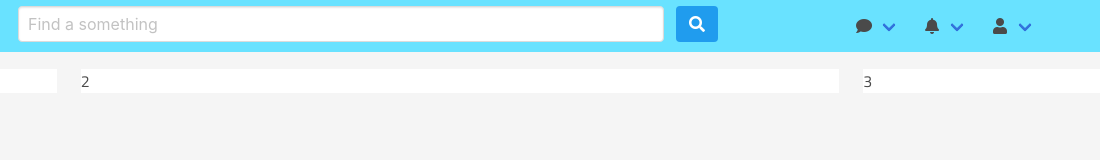
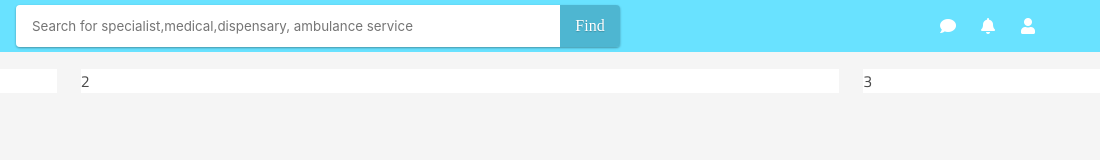
Before and after one commit to fahimhasan2020/medicalwebfrontend, a website built with webpack: page public/index.html in a window 1280 px wide. Shown: the full height of the page, 180-1280 px from the left. Built offline with nearby package versions, Linux system fonts and the light colour scheme.

Commit message:
navigation commited

```diff
--- a/public/index.html
+++ b/public/index.html
@@ -34,56 +34,32 @@
     <div class="container">
     <div class="navbar-brand">
       <a class="navbar-item" href="https://bulma.io">
-        <img src="https://bulma.io/images/bulma-logo.png" width="112" height="28">
+        <img src="https://bulma.io/images/bulma-logo.png" width="112" height="28" alt="">
       </a>
-
       <a role="button" class="navbar-burger burger" aria-label="menu" aria-expanded="false" data-target="navbarBasicExample">
         <span aria-hidden="true"></span>
         <span aria-hidden="true"></span>
         <span aria-hidden="true"></span>
       </a>
     </div>
-
     <div id="navbarBasicExample" class="navbar-menu">
-
           <div class="navbar-start">
-              <div class="">
-              <div style="width: 700px"; class="field is-grouped m-t-2 m-l-6">
-                  <p class="control is-expanded">
-                    <input class="input" type="text" placeholder="Find a something">
-                  </p>
-                  <p class="control">
-                    <a class="button is-info">
-                        <i class="fas fa-search"></i>
-                    </a>
-                  </p>
-                </div>
-      </div>
-      </div>
+              <form method="post" class="form-search m-t-1 m-l-4">
+                  <input type="text" class="textbox" placeholder="Search for specialist,medical,dispensary, ambulance service">
+                  <input title="Search" value="Find" type="submit" class="button">
+              </form>
+          </div>
         <div class="navbar-end">
-          <div class="navbar-item has-dropdown">
-            <a href="" class="navbar-link">
-              <span class="icon">
+          <div class="navbar-item has-dropdown" id="has-dropdown">
+            <a href="" class="navbar-item">
+              <span class="icon color-white nav-a">
                 <i class="fas fa-comment is-outlined"></i>
               </span>
             </a>
-            <div class="navbar-dropdown is-right">
-              <a href="" class="navbar-item">
-                <div class="columns">
-                  <div class="column is-3">
-                     <img src="https://via.placeholder.com/150" class="message-owner">
-                  </div>
-                  <div class="column">
-                    <p> <b>Abul</b> </p>
-                    <p>Lorem ipsum dolor sit amet</p>
-                  </div>
-                </div>
-              </a>
-            </div>
           </div>
           <div class="navbar-item has-dropdown">
-            <a class="navbar-link">
-                <span class="icon ">
+            <a class="navbar-item">
+                <span class="icon color-white nav-a">
                 <i class="fas fa-bell is-outlined"></i>
                 </span>
             </a>
@@ -101,10 +77,9 @@
                 </a>
               </div>
           </div>
-
           <div class="navbar-item has-dropdown">
-          <a class="navbar-link">
-              <span class="icon ">
+          <a class="navbar-item">
+              <span class="icon color-white nav-a">
                   <i class="fas fa-user is-outlined"></i>
                 </span>
           </a>
@@ -125,7 +100,6 @@
             </a>
           </div>
         </div>
-
       </div>
     </div>
   </div>
@@ -141,6 +115,5 @@
               <div class="has-background-white">3</div>
             </div>
   </div>
-
 </body>
 </html>
--- a/src/css/app.css
+++ b/src/css/app.css
@@ -1,6 +1,5 @@
 
 @import url("https://fonts.googleapis.com/css?family=Titillium+Web:200,200i,300,300i,400,400i,600,600i,700,700i,900");
-
 html ,body{background:whitesmoke;height: 100%; font-family: "Titillium Web", sans-serif;}
 .p-1{padding:5px}
 .p-2{padding:6px}
@@ -8,87 +7,125 @@ html ,body{background:whitesmoke;height: 100%; font-family: "Titillium Web", san
 .p-4{padding:8px}
 .p-5{padding:9px}
 .p-6{padding:10px}
-
 .p-t-1{padding-top:5px}
 .p-t-2{padding-top:6px}
 .p-t-3{padding-top:7px}
 .p-t-4{padding-top:8px}
 .p-t-5{padding-top:9px}
 .p-t-6{padding-top:10px}
-
 .p-b-1{padding-bottom:5px}
 .p-b-2{padding-bottom:6px}
 .p-b-3{padding-bottom:7px}
 .p-b-4{padding-bottom:8px}
 .p-b-5{padding-bottom:9px}
 .p-b-6{padding-bottom:10px}
-
 .p-l-1{padding-left:5px}
 .p-l-2{padding-left:6px}
 .p-l-3{padding-left:7px}
 .p-l-4{padding-left:8px}
 .p-l-5{padding-left:9px}
 .p-l-6{padding-left:10px}
-
 .p-r-1{padding-right:5px}
 .p-r-2{padding-right:6px}
 .p-r-3{padding-right:7px}
 .p-r-4{padding-right:8px}
 .p-r-5{padding-right:9px}
 .p-r-6{padding-right:10px}
-
-
 .m-1{margin:5px}
 .m-2{margin:6px}
 .m-3{margin:7px}
 .m-4{margin:8px}
 .m-5{margin:9px}
 .m-6{margin:10px}
-
 .m-t-1{margin-top:5px}
 .m-t-2{margin-top:6px}
 .m-t-3{margin-top:7px}
 .m-t-4{margin-top:8px}
 .m-t-5{margin-top:9px}
 .m-t-6{margin-top:10px}
-
 .m-b-1{margin-bottom:5px}
 .m-b-2{margin-bottom:6px}
 .m-b-3{margin-bottom:7px}
 .m-b-4{margin-bottom:8px}
 .m-b-5{margin-bottom:9px}
 .m-b-6{margin-bottom:10px}
-
 .m-l-1{margin-left:5px}
 .m-l-2{margin-left:6px}
 .m-l-3{margin-left:7px}
 .m-l-4{margin-left:8px}
 .m-l-5{margin-left:9px}
 .m-l-6{margin-left:10px}
-
 .m-r-1{margin-right:5px}
 .m-r-2{margin-right:6px}
 .m-r-3{margin-right:7px}
 .m-r-4{margin-right:8px}
 .m-r-5{margin-right:9px}
 .m-r-6{margin-right:10px}
-
 .color-primary { color: #40c4ff}
 .color-light { color: #82f7ff}
 .color-dark{color: #0094cc;}
 .color-secondary {color: #00b0ff}
 .color-light {color: #69e2ff}
 .color-dark {color: #0081cb}
-
 .color-primary-bg { background: #40c4ff}
 .color-light-bg { background: #82f7ff}
 .color-dark-bg {background: #0094cc;}
 .color-secondary-bg {background: #00b0ff}
 .color-light-bg {background: #69e2ff}
 .color-dark-bg {background: #0081cb}
-
+.color-white-bg {background: #ffffff}
+.color-white{color: white}
+.nav-a:hover{color: #0094cc}
+.navbar-item:hover{background-color: #69e2ff !important;}
 .message-owner {
     height: 50px;
     width: 50px;
     border-radius: 50px;
 }
+.form-search {
+    outline: 0;
+    float: left;
+    height: 42px;
+    padding: 0 !important;
+    -webkit-box-shadow: 0 1px 3px rgba(0, 0, 0, 0.12), 0 1px 2px rgba(0, 0, 0, 0.24);
+    box-shadow: 0 1px 3px rgba(0, 0, 0, 0.12), 0 1px 2px rgba(0, 0, 0, 0.24);
+    -webkit-border-radius: 4px;
+    border-radius: 4px;
+}
+.form-search > .textbox {
+    outline: 0;
+    margin: 0;
+    height: 42px;
+    width: 544px;
+    line-height: 42px;
+    padding: 0 16px;
+    background-color: rgba(255, 255, 255, 1);
+    color: #212121;
+    border: 0;
+    float: left;
+    -webkit-border-radius: 4px 0 0 4px;
+    border-radius: 4px 0 0 4px;
+}
+.form-search > .textbox:focus {
+    outline: 0;
+    background-color: #FFF;
+}
+.form-search > .button {
+    outline: 0;
+    background: none;
+    background-color: rgba(72, 172, 198, 0.8);
+    float: left;
+    height: 42px;
+    width: 60px;
+    text-align: center;
+    border: 0;
+    color: #FFF;
+    font: normal normal normal 14px/1 FontAwesome;
+    font-size: 16px;
+    text-rendering: auto;
+    text-shadow: 0 1px 1px rgba(0, 0, 0, 0.2);
+    -webkit-transition: background-color .4s ease;
+    transition: background-color .4s ease;
+    -webkit-border-radius: 0 4px 4px 0;
+    border-radius: 0 4px 4px 0;
+}
--- a/src/js/app.js
+++ b/src/js/app.js
@@ -1,47 +1,18 @@
 document.addEventListener('DOMContentLoaded', () => {
-
 // Get all "navbar-burger" elements
 const $navbarBurgers = Array.prototype.slice.call(document.querySelectorAll('.navbar-burger'), 0);
-
 // Check if there are any navbar burgers
 if ($navbarBurgers.length > 0) {
-
   // Add a click event on each of them
   $navbarBurgers.forEach( el => {
     el.addEventListener('click', () => {
-
       // Get the target from the "data-target" attribute
       const target = el.dataset.target;
       const $target = document.getElementById(target);
-
       // Toggle the "is-active" class on both the "navbar-burger" and the "navbar-menu"
       el.classList.toggle('is-active');
       $target.classList.toggle('is-active');
-
     });
   });
 }
-
-
-const $navi = Array.prototype.slice.call(document.querySelectorAll('.has-dropdown'), 0);
-
-// Check if there are any navbar burgers
-if ($navi.length > 0) {
-
-  // Add a click event on each of them
-  $navi.forEach( eli => {
-    eli.addEventListener('click', () => {
-
-      // Get the target from the "data-target" attribute
-      const targets = eli.dataset.target;
-      const $targets = document.getElementById(targets);
-
-      // Toggle the "is-active" class on both the "navbar-burger" and the "navbar-menu"
-      eli.classList.toggle('is-active');
-      $targets.classList.toggle('is-active');
-
-    });
-  });
-}
-
 });
```
Also changed, not shown: public/dist/bundle.js.
